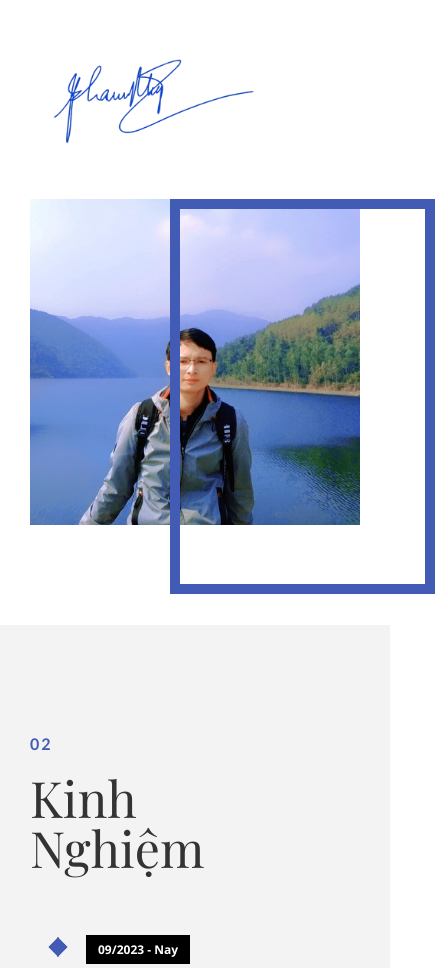
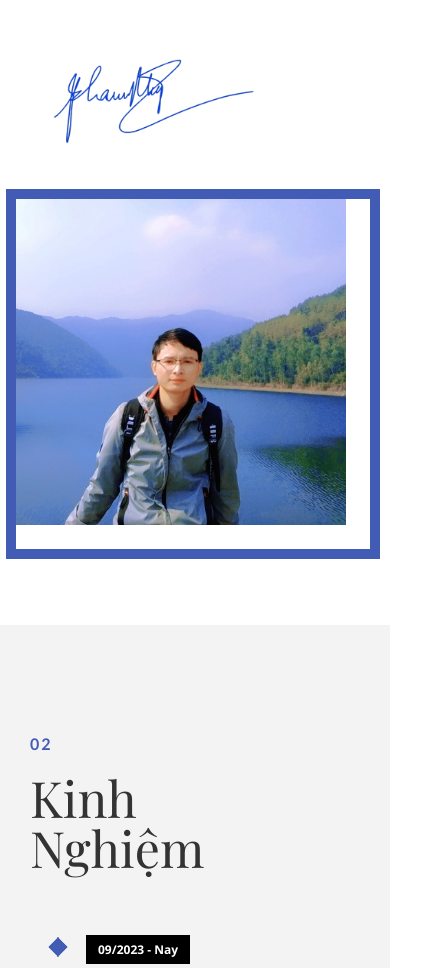
Before and after one commit to phamvanmung/phamvanmung.github.io, a plain HTML site: page index.html in a window 390 px wide. Shown: the part 1043-2011 px from the top of the page, 435 px wide, since content can reach past the window. Drawn offline with Linux system fonts and the light colour scheme; files whose address does not match are found by name.

Commit message:
Update style.css

```diff
--- a/css/style.css
+++ b/css/style.css
@@ -1629,6 +1629,7 @@ a.active {
     left: 155px;
     z-index: 1;
 }
+
 
 
 /* experience section
@@ -2090,9 +2091,24 @@ fieldset {
 }
 
 @media (max-width: 768px) {
+
     .timeline-event-copy {
         width: 90%;
         left: 2em;
+    }
+    .about-img-div img {
+        margin: 0 14px;
+        width: 380px;
+    }
+
+    .about-border {
+        position: absolute;
+        border: 10px solid #425BB5;
+        width: 374px;
+        height: 370px;
+        top: -10px;
+        left: -9px;
+        z-index: 1;
     }
 }
 
@@ -2106,9 +2122,9 @@ fieldset {
     .disply-table {
         height: 600px;
     }
-    .about-border {
+/*    .about-border {
         width: 265px;
-    }
+    }*/
     .portfolio .categories-grid .categories ul li {
         list-style: none;
         margin: 10px 0;
```
